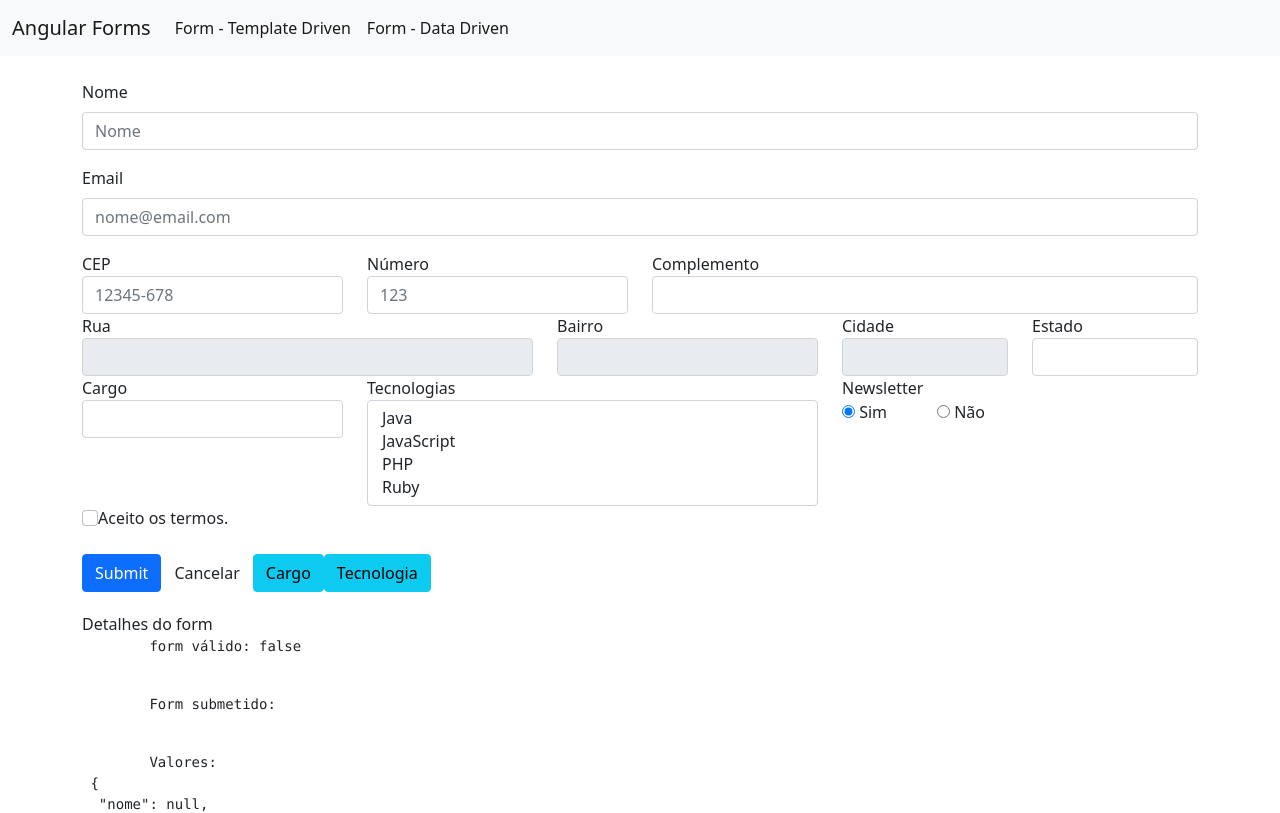
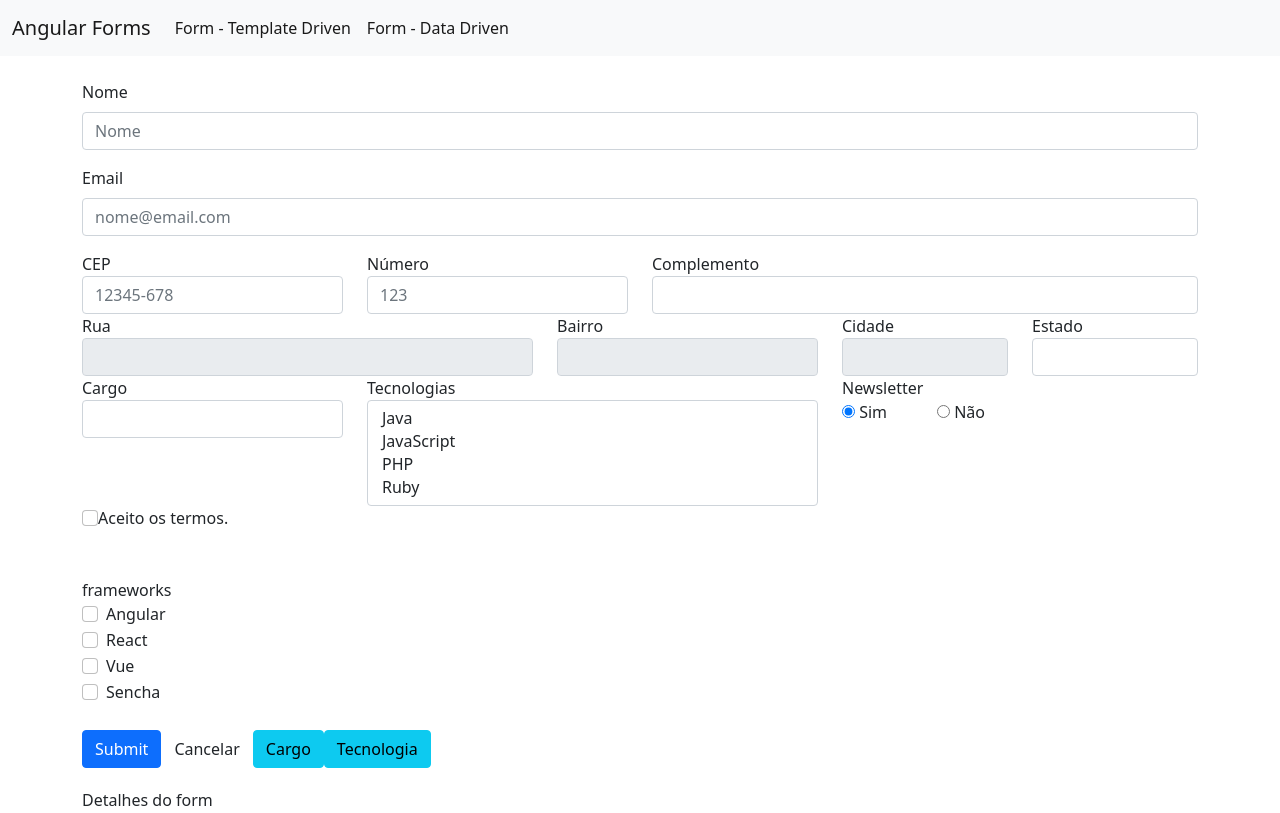
Before and after one commit to GustavoBomfim/formularios-templateDriven, an Angular app in the folder forms/: page /dataForm in a window 1280 px wide. Shown: the top 813 px of the page. Built offline with nearby package versions, Linux system fonts and the light colour scheme.

Commit message:
FormArray: Checkboxes Dinâmicos

```diff
--- a/forms/src/app/data-form/data-form.component.html
+++ b/forms/src/app/data-form/data-form.component.html
@@ -118,11 +118,34 @@
     <div class="form-group">
         <div class="col-md-3" >
             <div class="checkbox">
-                <input class="form-check-input" [ngClass]="aplicaCssErro('termos')" type="checkbox" id="flexCheckDefault" formControlName="termos">
+                <input class="form-check-input" [ngClass]="aplicaCssErro('termos')" type="checkbox"  formControlName="termos">
                 <label class="form-check-label" for="flexCheckDefault" [ngClass]="aplicaCssErro('termos')">
                     Aceito os termos.
                 </label>
 
+            </div>
+        </div>
+
+
+    </div>
+    <br> <br>
+
+    <div class="form-group">
+        <div class="row">
+            <div class="col-md-3" >
+                <div class="checkbox">
+                    <label for="frameworks">frameworks</label>
+
+                    <div class="form-check" formArrayName="frameworks" *ngFor="let item of getFrameworksControls(); let i = index">
+                        <input class="form-check-input" type="checkbox" id="flexCheckDefault" [formControlName]="i">
+
+                        <label class="form-check-label"  for="flexCheckDefault">
+                            {{frameworks[i]}}
+                        </label>
+
+                    </div>
+
+                </div>
             </div>
         </div>
     </div>
--- a/forms/src/app/data-form/data-form.component.ts
+++ b/forms/src/app/data-form/data-form.component.ts
@@ -1,5 +1,5 @@
 import { Component, OnInit } from '@angular/core';
-import { FormBuilder, FormControl, FormGroup, Validators } from '@angular/forms';
+import { FormArray, FormBuilder, FormControl, FormGroup, Validators } from '@angular/forms';
 import {HttpClient} from '@angular/common/http';
 import { EstadoBr } from '../shared/models/estado-br';
 import { DropdownService } from '../shared/services/dropdown.service';
@@ -18,6 +18,8 @@
   cargos!: any[];
   tecnologias !: any[];
   newsletterOp!: any[];
+
+  frameworks = ['Angular', 'React', 'Vue', 'Sencha'];
 
   constructor(private formBuilder: FormBuilder, private http: HttpClient, private dropdownService: DropdownService,
      private cepService: ConsultaCepService) { }
@@ -59,17 +61,32 @@
       cargo: [null],
       tecnologias: [null],
       newsletter: ['s'],
-      termos: [null, Validators.requiredTrue]
+      termos: [null, Validators.requiredTrue],
+      frameworks: this.buildFrameworks()
     });
 
     Validators.pattern("[a-z0-9!#$%&'*+/=?^_`{|}~-]+(?:\.[a-z0-9!#$%&'*+/=?^_`{|}~-]+)*@(?:[a-z0-9](?:[a-z0-9-]*[a-z0-9])?\.)+[a-z0-9](?:[a-z0-9-]*[a-z0-9])?");
   }
 
+  buildFrameworks(){
+
+    const values = this.frameworks.map(v => new FormControl(false));
+    return this.formBuilder.array(values);
+  }
+
   onSubmit(){
     console.log(this.formulario.value);
 
+    let valueSubmit = Object.assign({}, this.formulario.value);
+
+    valueSubmit = Object.assign(valueSubmit, { frameworks: valueSubmit.frameworks
+      .map((v: any, i: any) => v ? this.frameworks[i] : null).filter((v:any) => v !== null)
+    });
+
+    console.log(valueSubmit);
+
     if(this.formulario.valid){
-        this.http.post('https://httpbin.org/post', JSON.stringify(this.formulario.value))
+        this.http.post('https://httpbin.org/post', JSON.stringify(valueSubmit))
         .subscribe(dados => {
         console.log(dados);
         this.resetar();
@@ -159,4 +176,7 @@
   setarTecnologias(){
     this.formulario.get('tecnologias')?.setValue(['java', 'javascript', 'php']);
   }
+  getFrameworksControls() {
+    return this.formulario.get('frameworks') ? (<FormArray>this.formulario.get('frameworks')).controls : null;
+  }
 }
```
